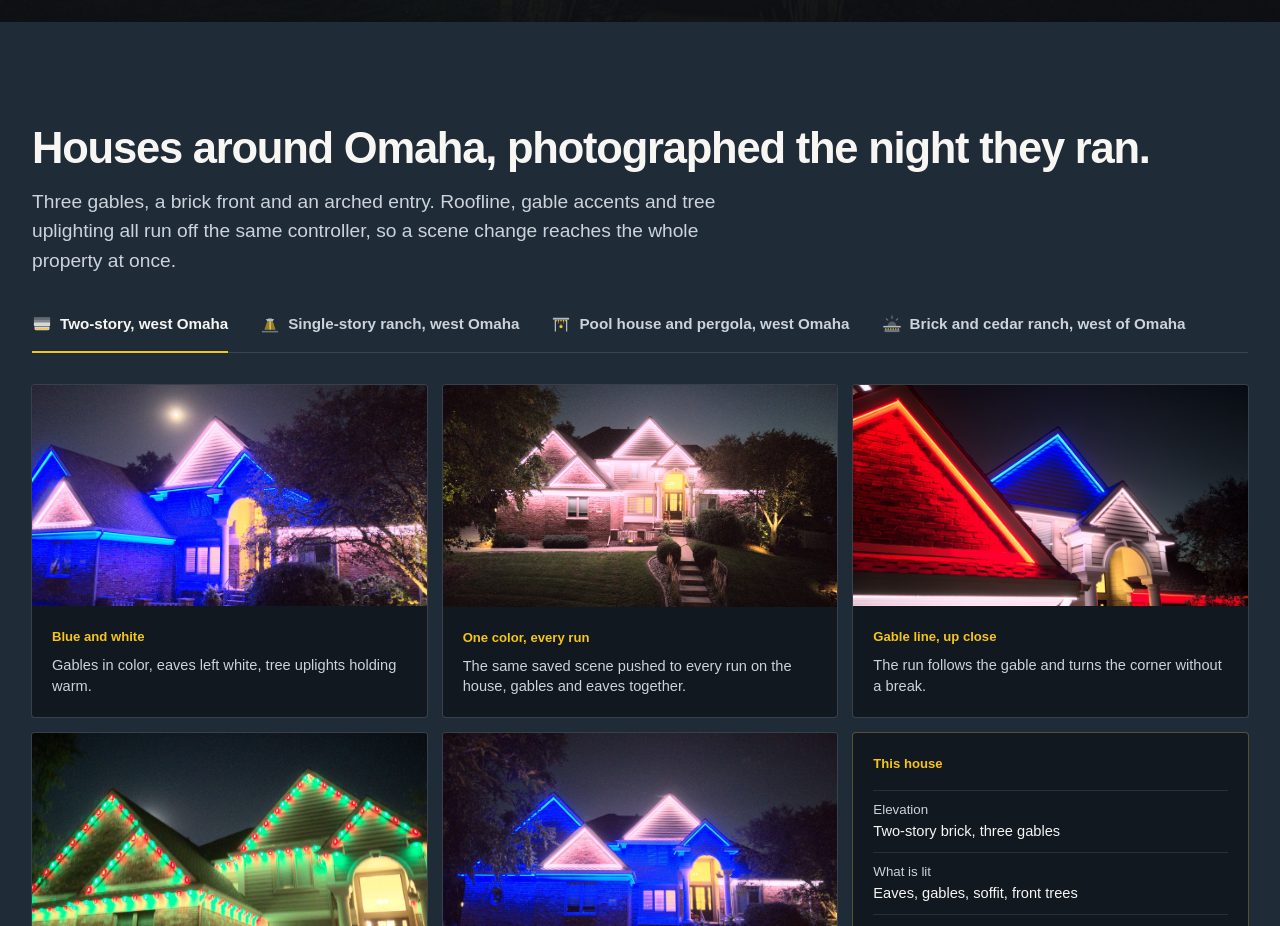
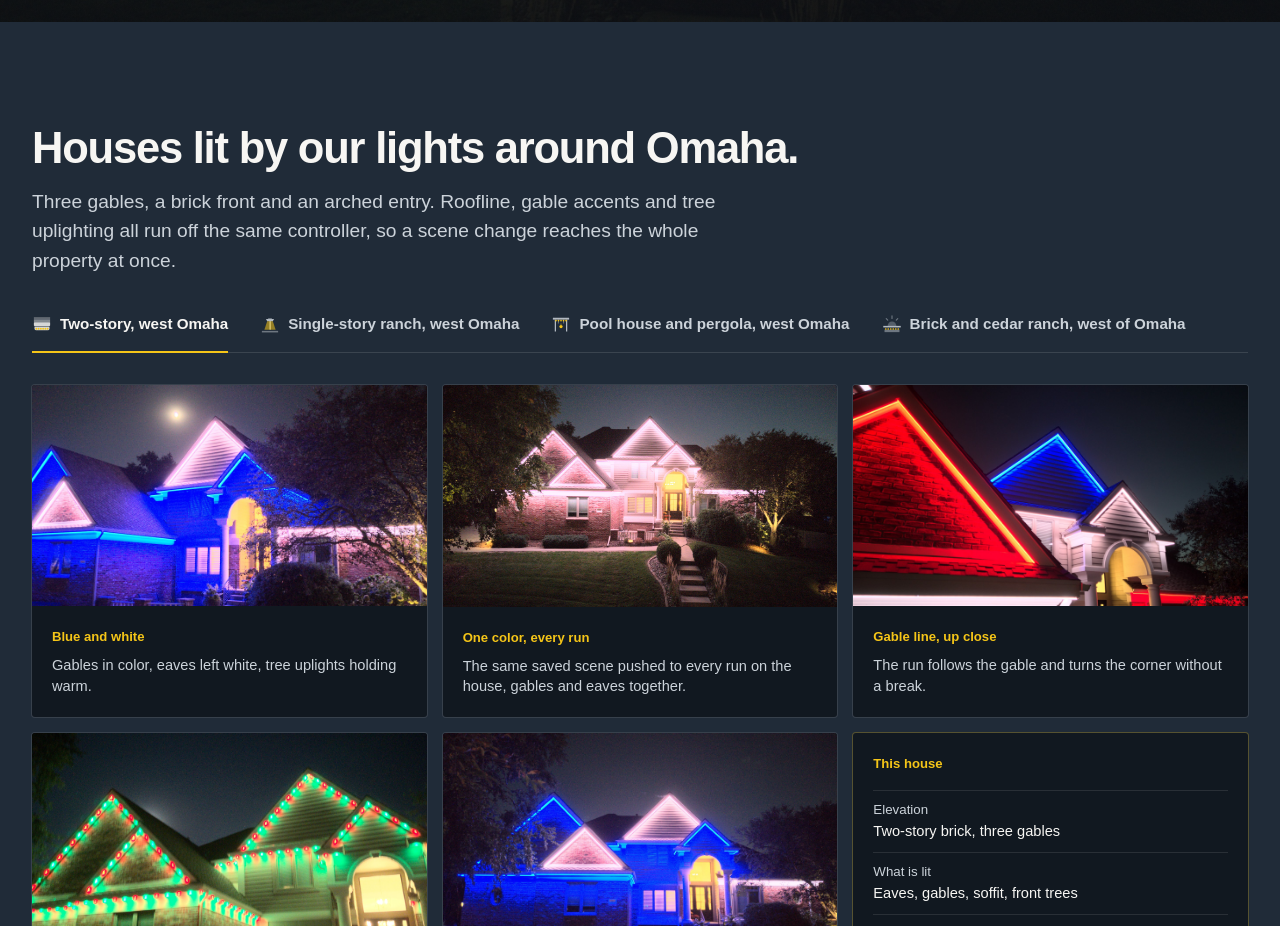
Before and after one commit to kvelasquez315/brytr-site, a Next.js app: page / in a window 1280 px wide. Shown: the part 7640-8566 px from the top of the page. Built offline with nearby package versions, Linux system fonts and the light colour scheme; a web font is replaced by a local one.

Commit message:
Upload: project-tabs.tsx

```diff
--- a/components/sections/project-tabs.tsx
+++ b/components/sections/project-tabs.tsx
@@ -163,7 +163,7 @@ export function ProjectTabs() {
           * "West Omaha" also had to go once the fourth tab arrived: that property is west OF
           * Omaha, outside the city, and a heading that is true of three tabs out of four is a
           * heading that is wrong. The city detail belongs on each tab, where it is accurate. */}
-        <SectionHead onDark title="Houses around Omaha, photographed the night they ran." lede={tab.blurb} />
+        <SectionHead onDark title="Houses lit by our lights around Omaha." lede={tab.blurb} />
 
         <div className="mt-8 flex flex-wrap gap-x-8 gap-y-2 border-b border-on-dark/12" role="tablist" aria-label="Project categories">
           {tabs.map((t, i) => (
```
